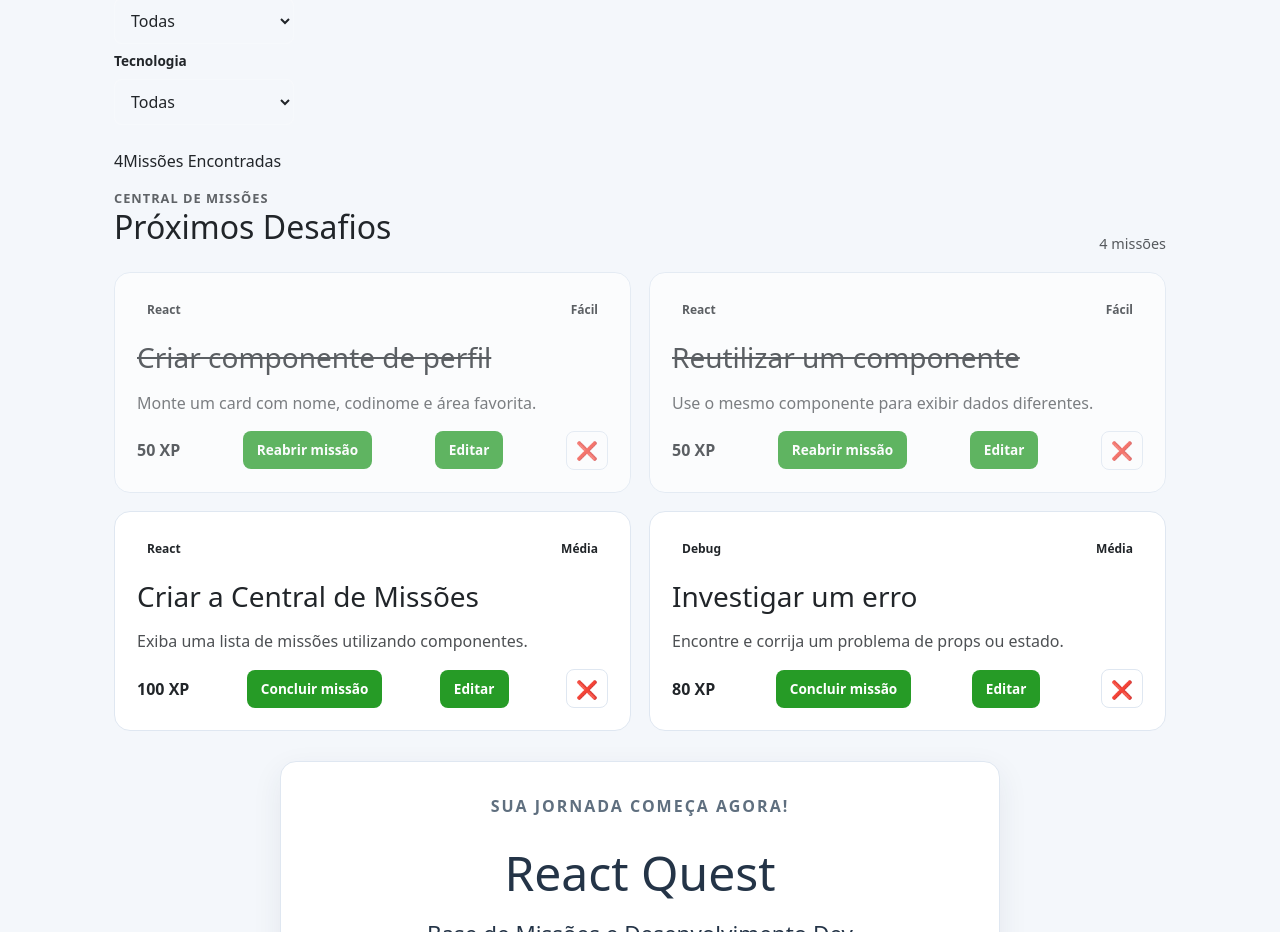
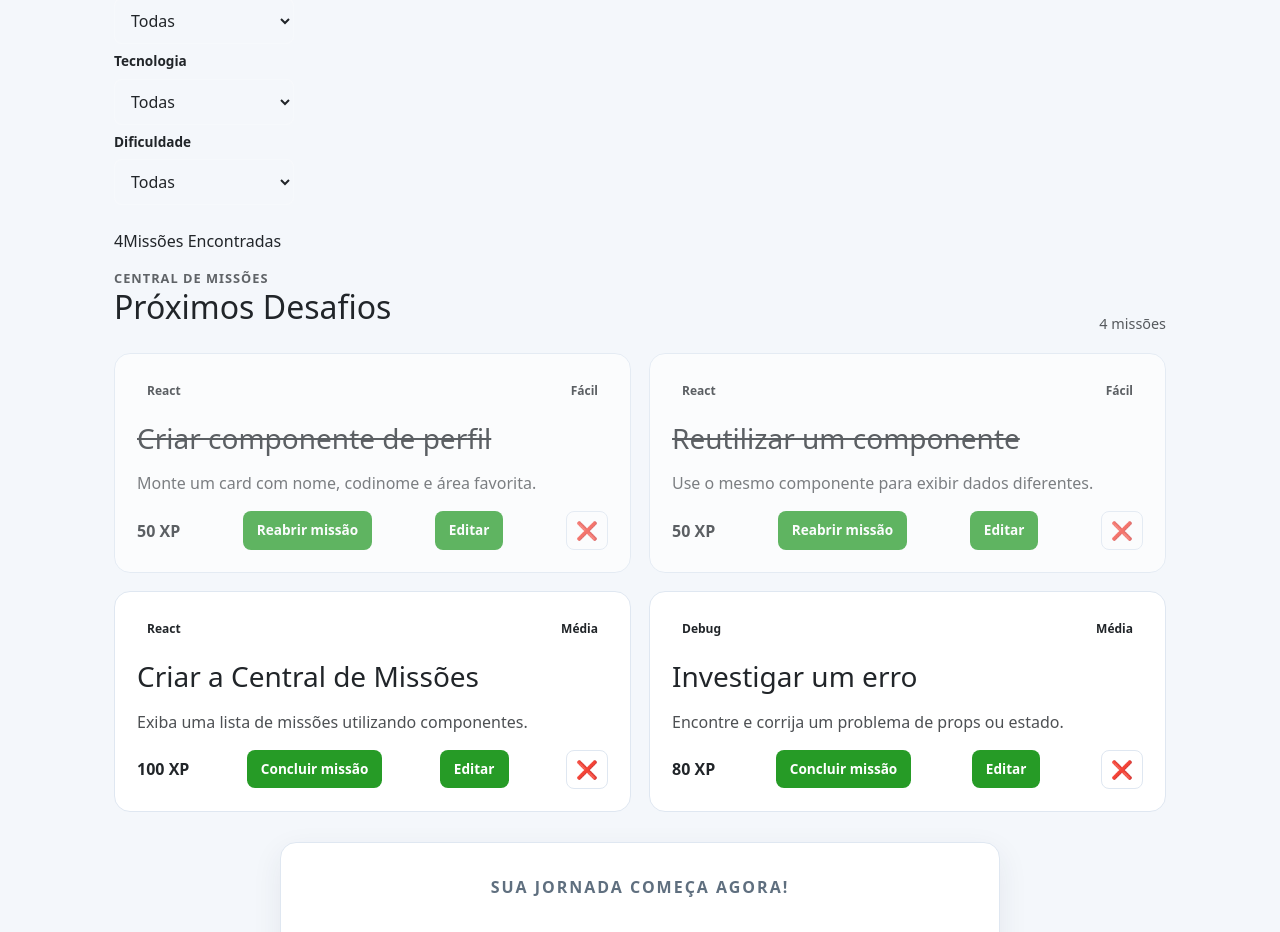
Before and after one commit to Unilelegroot/React-Quest, a React (Vite) app: page / in a window 1280 px wide. Shown: the part 1760-2692 px from the top of the page. Built offline with nearby package versions, Linux system fonts and the light colour scheme.

Commit message:
feat: adicionado filtro por dificuldade

```diff
--- a/src/App.jsx
+++ b/src/App.jsx
@@ -57,6 +57,7 @@ function App() {
   const [searchTerm, setSearchTerm] = useState("")
   const [statusFilter, setStatusFilter] = useState("Todas")
   const [technologyFilter, setTechnologyFilter] = useState("Todas")
+  const [difficultyFilter, setDifficultyFilter] = useState("Todas")
   // console.log(searchTerm)
 
 
@@ -111,8 +112,11 @@ function App() {
       const matchesTechnology = technologyFilter === "Todas" ||
         mission.technology === technologyFilter
 
+      const matchesDifficulty = difficultyFilter === "Todas" ||
+        mission.difficulty === difficultyFilter
 
-      return matchesSearch && matchesStatus && matchesTechnology
+
+      return matchesSearch && matchesStatus && matchesTechnology && matchesDifficulty
     }
   )
 
@@ -189,6 +193,8 @@ function App() {
             onStatusChange={setStatusFilter}
             technologyFilter={technologyFilter}
             onTechnologyChange={setTechnologyFilter}
+            difficultyFilter={difficultyFilter}
+            onDifficultyChange={setDifficultyFilter}
           />
 
           <p className="mission-results">
--- a/src/components/MissionFilter.jsx
+++ b/src/components/MissionFilter.jsx
@@ -1,6 +1,6 @@
 import "./missionFilter.css"
 
-function MissionFilters({ statusFilter, onStatusChange, technologyFilter, onTechnologyChange }) {
+function MissionFilters({ statusFilter, onStatusChange, technologyFilter, onTechnologyChange, difficultyFilter, onDifficultyChange }) {
     return(
         <section className="mission-filters">
             <div className="mission-filters_group">
@@ -32,6 +32,18 @@ function MissionFilters({ statusFilter, onStatusChange, technologyFilter, onTech
                     <option value="Git">Git</option>
 
                 </select>
+
+                <label htmlFor="difficulty-filter">Dificuldade</label>
+                <select
+                    id="difficulty-filter"
+                    value={difficultyFilter}
+                    onChange={(e) => onDifficultyChange(e.target.value)}
+                >
+                    <option value="Todas">Todas</option>
+                    <option value="Fácil">Fácil</option>
+                    <option value="Média">Média</option>
+                    <option value="Difícil">Difícil</option>
+                </select>
             </div>
         </section>
     )
```
